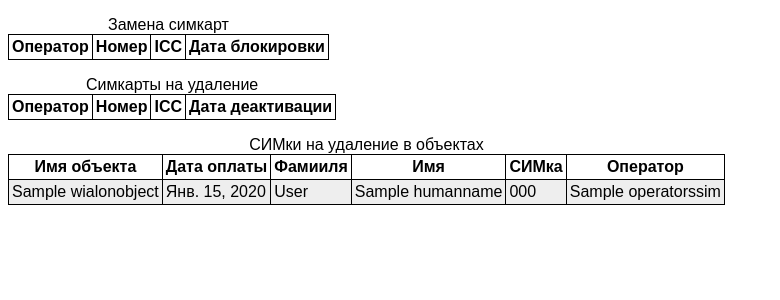
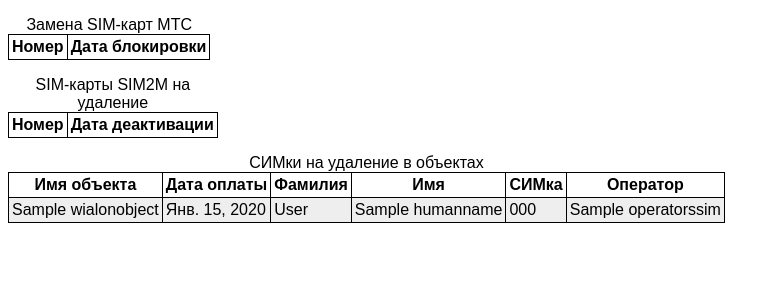
Before and after one commit to Dru247/first_project, a Django app: page /deletesim/ in a window 1280 px wide. Shown: the part 57-357 px from the top of the page, without its empty margins (0-780 px from the left). Run offline with Django 3.2, Linux system fonts and the light colour scheme; a user stored in the database is signed in; tables that the repository leaves empty hold one stand-in row (values such as "Sample post"); lists and menus that the app fills with data are empty.

Commit message:
clear delete_sim.html

```diff
--- a/general/general_app/templates/general_app/clients.html
+++ b/general/general_app/templates/general_app/clients.html
@@ -19,7 +19,7 @@
         <td>{{ client.active }}</td>
         <td>{{ client.cost }}</td>
         <td>{{ client.description }}</td>
-        <td>Добрый день! Напоминаем об оплате услуг ГЛОНАСС за {{ month }} - {{ client.cost }} руб за {{ client.active }} ТС. Оплатите по ссылке, указав нужную сумму вручную: https://lnk.paykeeper.ru/7Uxzyy2u<br/>✅ После оплаты обязательно отправьте чек сюда, пожалуйста.</td>
+        <td class="copy-all">Добрый день! Напоминаем об оплате услуг ГЛОНАСС за {{ month }} - {{ client.cost }} руб за {{ client.active }} ТС. Оплатите по ссылке, указав нужную сумму вручную: https://lnk.paykeeper.ru/7Uxzyy2u<br/>✅ После оплаты обязательно отправьте чек сюда, пожалуйста.</td>
       </tr>
     {% endfor %}
     </tbody>
--- a/general/general_app/templates/general_app/sim_delete.html
+++ b/general/general_app/templates/general_app/sim_delete.html
@@ -3,22 +3,18 @@
 {% block content %}
 <p>
   <table>
-    <caption>Замена симкарт</caption>
+    <caption>Замена SIM-карт МТС</caption>
     <thead>
       <tr>
-        <th>Оператор</th>
         <th>Номер</th>
-          <th>ICC</th>
         <th>Дата блокировки</th>
       </tr>
     </thead>
     <tbody>
-      {% for sim in sim_list_replace %}
+      {% for sim in mts_last_replace %}
       <tr>
-        <td>{{ sim.operator }}</td>
         <td class="copy-all">{{ sim.number }}</td>
-        <td class="copy-all">{{ sim.icc }}</td>
-        <td>{{ sim.data_deactivate }}</td>
+        <td>{{ sim.date_change_status }}</td>
       </tr>
       {% endfor %}
     </tbody>
@@ -26,22 +22,18 @@
 </p>
 <p>
   <table>
-    <caption>Симкарты на удаление</caption>
+    <caption>SIM-карты SIM2M на удаление</caption>
     <thead>
       <tr>
-          <th>Оператор</th>
         <th>Номер</th>
-          <th>ICC</th>
         <th>Дата деактивации</th>
       </tr>
     </thead>
     <tbody>
-      {% for sim in sim_list %}
+    {% for sim in sim2m_list_delete %}
       <tr>
-          <td>{{ sim.operator }}</td>
         <td class="copy-all">{{ sim.number }}</td>
-          <td class="copy-all">{{ sim.icc }}</td>
-          <td>{{ sim.data_deactivate }}</td>
+        <td>{{ sim.date_change_status }}</td>
       </tr>
     {% endfor %}
     </tbody>
@@ -54,7 +46,7 @@
         <tr>
           <th>Имя объекта</th>
           <th>Дата оплаты</th>
-          <th>Фамииля</th>
+          <th>Фамилия</th>
           <th>Имя</th>
           <th>СИМка</th>
           <th>Оператор</th>
--- a/general/general_app/views.py
+++ b/general/general_app/views.py
@@ -257,28 +257,34 @@ def server_view(request, server_id):
 
 @login_required
 def delete_sim_view(request):
-    date_now = datetime.datetime.now()
-    date_critical = date_now - relativedelta(months=3)
-    replace_date = date_now - relativedelta(months=5)
+    # date_now = datetime.datetime.now()
+    # date_critical = date_now - relativedelta(months=3)
+    # replace_date = date_now - relativedelta(months=5)
 
-    sim_list_delete = SimCards.objects.filter(
-        terminal__wialonobjects__wialonobjectactive__last_modified__lte=date_critical,
-        terminal__wialonobjects__wialonobjectactive__active=False,
-        operator__name='СИМ2М'
-    ).annotate(
-        data_deactivate=Max('terminal__wialonobjects__wialonobjectactive__last_modified')
-    ).order_by(
-        'operator',
-        'terminal__wialonobjects__wialonobjectactive__last_modified'
+    # sim2m_list_delete = SimCards.objects.filter(
+    #     terminal__wialonobjects__wialonobjectactive__last_modified__lte=date_critical,
+    #     terminal__wialonobjects__wialonobjectactive__active=False,
+    #     operator__name='СИМ2М'
+    # ).annotate(
+    #     data_deactivate=Max('terminal__wialonobjects__wialonobjectactive__last_modified')
+    # ).order_by(
+    #     'operator',
+    #     'terminal__wialonobjects__wialonobjectactive__last_modified'
+    # )
+
+    sim2m_list_delete = WialonObject.objects.raw(
+        '''
+        SELECT general_app_wialonobject.id, general_app_wialonobject.date_change_status, general_app_simcards.number
+        FROM general_app_wialonobject
+        JOIN general_app_simcards ON general_app_simcards.terminal_id = general_app_wialonobject.terminal_id
+        WHERE date_change_status < date('now', '-6 months')
+        AND operator_id = 3
+        AND active = 0
+        AND general_app_wialonobject.terminal_id
+        AND general_app_simcards.terminal_id
+        ORDER BY date_change_status
+        '''
     )
-
-    sim_list_replace = SimCards.objects.filter(
-        terminal__wialonobjects__wialonobjectactive__last_modified__lte=replace_date,
-        terminal__wialonobjects__wialonobjectactive__active=False,
-        operator__name='МТС'
-    ).annotate(
-        data_deactivate=Max('terminal__wialonobjects__wialonobjectactive__last_modified')
-    ).order_by('terminal__wialonobjects__wialonobjectactive__last_modified')
 
     later_objects = WialonObject.objects.raw(
         '''
@@ -297,10 +303,33 @@ def delete_sim_view(request):
         '''
     )
 
+    # mts_last_replace = SimCards.objects.filter(
+    #     terminal__wialonobjects__wialonobjectactive__last_modified__lte=replace_date,
+    #     terminal__wialonobjects__wialonobjectactive__active=False,
+    #     operator__name='МТС'
+    # ).annotate(
+    #     data_deactivate=Max('terminal__wialonobjects__wialonobjectactive__last_modified')
+    # ).order_by('terminal__wialonobjects__wialonobjectactive__last_modified')
+
+    mts_last_replace = WialonObject.objects.raw(
+        '''
+        SELECT general_app_wialonobject.id, general_app_wialonobject.date_change_status, general_app_simcards.number
+        FROM general_app_wialonobject
+        JOIN general_app_simcards ON general_app_simcards.terminal_id = general_app_wialonobject.terminal_id
+        WHERE date_change_status < date('now', '-6 months')
+        AND operator_id = 2
+        AND active = 0
+        AND general_app_wialonobject.terminal_id
+        AND general_app_simcards.terminal_id
+        ORDER BY date_change_status
+        LIMIT 5
+        '''
+    )
+
     context = {
-        'sim_list': sim_list_delete,
-        'sim_list_replace': sim_list_replace,
-        'later_objects': later_objects
+        'sim2m_list_delete': sim2m_list_delete,
+        'later_objects': later_objects,
+        'mts_last_replace': mts_last_replace
     }
     return render(request, 'general_app/sim_delete.html', context=context)
 
```
Lines whose indentation alone changed are shown as unchanged.
